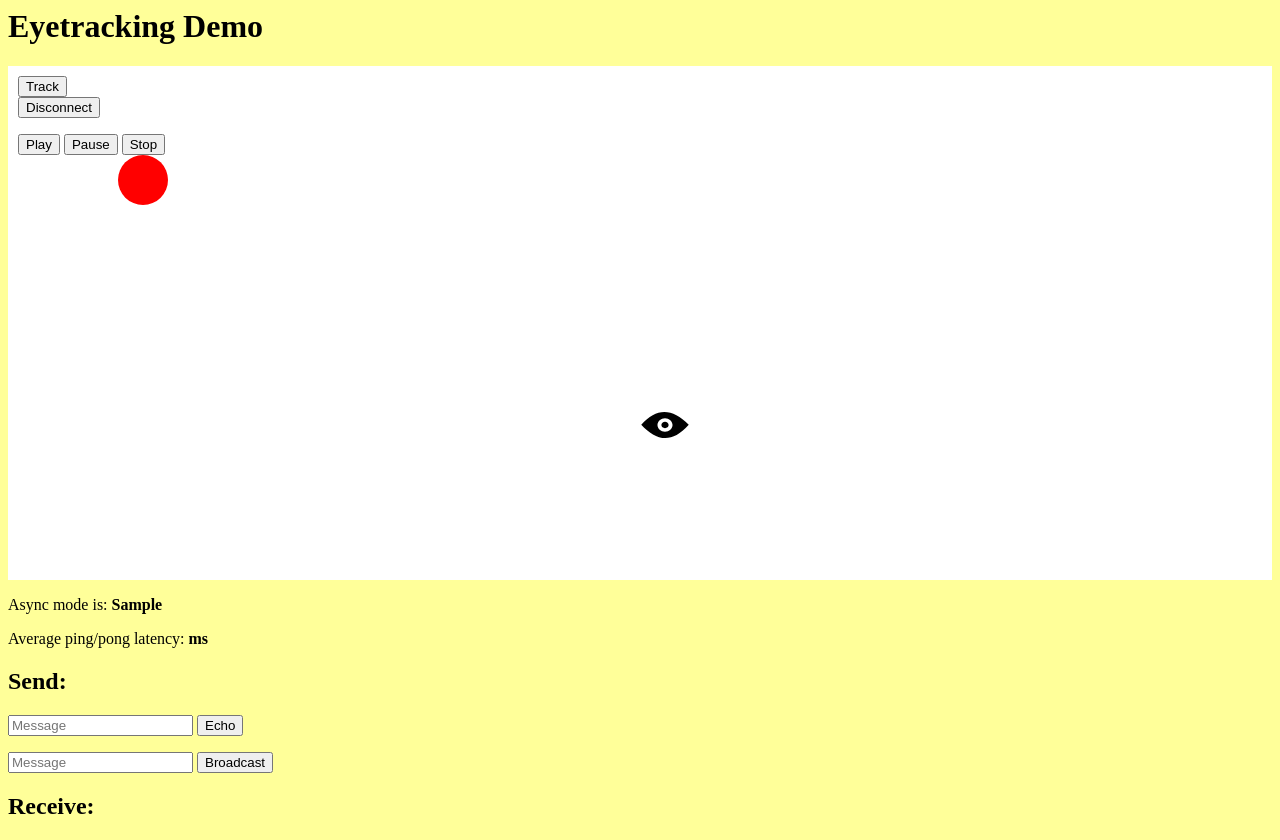
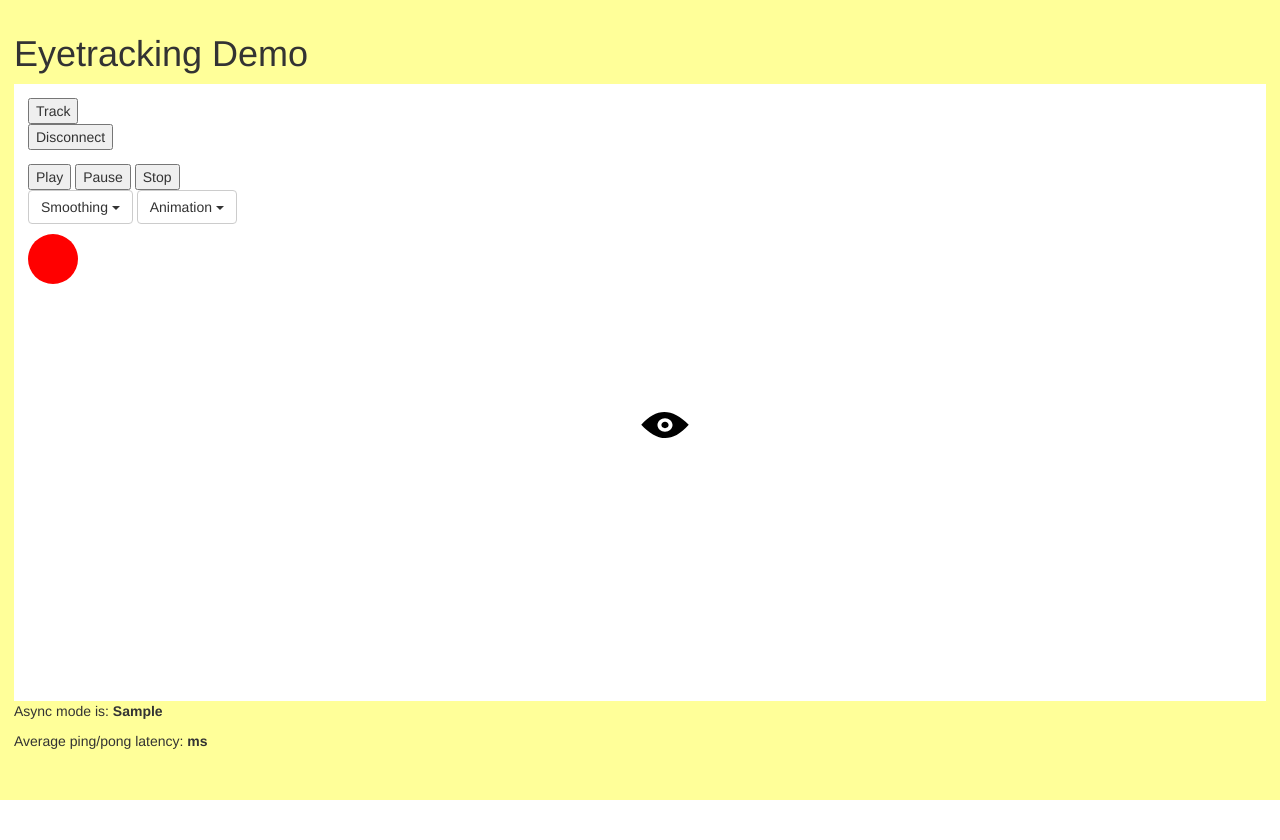
Before and after one commit to olivergoodman/eyetracking, a Flask app: template eyetrack_demo/templates/index.html in a window 1280 px wide; the page is wider, and only the part inside the window is pictured. After the commit the page ends 800 px from the top of that part, so only its background shows below. Run offline with Flask 2, Linux system fonts and the light colour scheme; the template is opened without the code that fills it: most values are stand-ins (such as "Sample title", 1, 10 or a date in 2020); some libraries are stand-ins or nearby versions.

Commit message:
style changes

```diff
--- a/eyetrack_demo/static/css/style.css
+++ b/eyetrack_demo/static/css/style.css
@@ -1,5 +1,6 @@
 body {
-	background-color: #ffff99;
+	background-color: #ffff99 !important;
+	padding: 1em;
 }
 
 #cursor {
@@ -13,21 +14,20 @@ body {
 }
 
 #content {
-	height: 63%;
+	height: 80%;
 	display: block;
 	background-color: white;
-	padding: 10px;
+	padding: 1em;
 }
 
 #footer {
 	/*height: 30%;*/
 	display: block;
+	position:
 }
 
 #demo {
 	width: 100%;
-	height: 100%;
-	padding-left: 100px;
 }
 
 #box1 {
@@ -37,3 +37,11 @@ body {
 	border-radius: 100px;
 	position: relative;
 }
+
+.dropdown {
+	display: inline-block;
+}
+
+#dropdowns {
+	margin-bottom: 10px;
+}
--- a/eyetrack_demo/templates/index.html
+++ b/eyetrack_demo/templates/index.html
@@ -7,6 +7,14 @@
     <script type="text/javascript" src="//code.jquery.com/jquery-1.4.2.min.js"></script>
     <script type="text/javascript" src="//cdnjs.cloudflare.com/ajax/libs/socket.io/1.3.5/socket.io.min.js"></script>
     <script src="{{ url_for('static', filename='js/script.js') }}"></script>
+
+    <!-- Latest compiled and minified CSS -->
+    <link rel="stylesheet" href="https://maxcdn.bootstrapcdn.com/bootstrap/3.3.7/css/bootstrap.min.css">
+    <!-- jQuery library -->
+    <script src="https://ajax.googleapis.com/ajax/libs/jquery/1.12.4/jquery.min.js"></script>
+    <!-- Latest compiled JavaScript -->
+    <script src="https://maxcdn.bootstrapcdn.com/bootstrap/3.3.7/js/bootstrap.min.js"></script>
+
 </head>
 
 <body>
@@ -16,6 +24,7 @@
 
     <div id="content">
         <img id="cursor" src= {{ url_for('static', filename = 'images/eye.svg') }} height="50px" width="50px">
+
         <div id="controls">
             <button id="btn-track">Track</button>
             <form id="disconnect" method="POST" action="#">
@@ -23,16 +32,40 @@
             </form>
             <button id="btn-play">Play</button>
             <button id="btn-pause">Pause</button>
-            <button id="btn-stop">Stop</button></div>
+            <button id="btn-stop">Stop</button>
+        </div>
+
+        <div id="dropdowns">
+            <div class="dropdown">
+                <button class="btn btn-default dropdown-toggle" type="button" id="smoothing-dropdown" data-toggle="dropdown">Smoothing
+                <span class="caret"></span></button>
+                <ul class="dropdown-menu" role="menu" aria-labelledby="menu1">
+                  <li role="presentation"><a role="menuitem" tabindex="-1" href="#">Smoothing1</a></li>
+                  <li role="presentation"><a role="menuitem" tabindex="-1" href="#">Smoothing2</a></li>
+                  <li role="presentation"><a role="menuitem" tabindex="-1" href="#">Smoothing3</a></li>
+                </ul>
+            </div>
+            <div class="dropdown">
+                <button class="btn btn-default dropdown-toggle" type="button" id="animation-dropdown" data-toggle="dropdown">Animation
+                <span class="caret"></span></button>
+                <ul class="dropdown-menu" role="menu" aria-labelledby="menu1">
+                  <li role="presentation"><a role="menuitem" tabindex="-1" href="#">Animation 1</a></li>
+                  <li role="presentation"><a role="menuitem" tabindex="-1" href="#">Animation 2</a></li>
+                  <li role="presentation"><a role="menuitem" tabindex="-1" href="#">Animation 3</a></li>
+                </ul>
+            </div>
+        </div>
+
         <div id="demo">
             <div id="box1"></div>
         </div>
+
     </div>
 
     <div id="footer">
         <p>Async mode is: <b>{{ async_mode }}</b></p>
         <p>Average ping/pong latency: <b><span id="ping-pong"></span>ms</b></p>
-        <h2>Send:</h2>
+  <!--       <h2>Send:</h2>
         <form id="emit" method="POST" action='#'>
             <input type="text" name="emit_data" id="emit_data" placeholder="Message">
             <input type="submit" value="Echo">
@@ -40,10 +73,10 @@
         <form id="broadcast" method="POST" action='#'>
             <input type="text" name="broadcast_data" id="broadcast_data" placeholder="Message">
             <input type="submit" value="Broadcast">
-        </form>
-
+        </form> -->
+<!--
         <h2>Receive:</h2>
-        <div id="log"></div>
+        <div id="log"></div> -->
     </div>
 
 </body>
```
